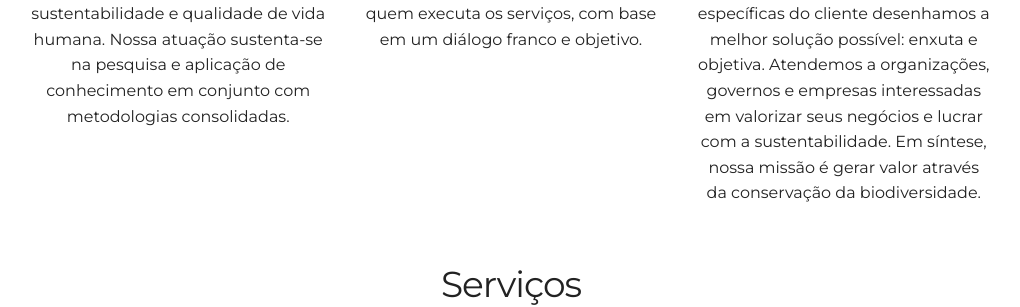
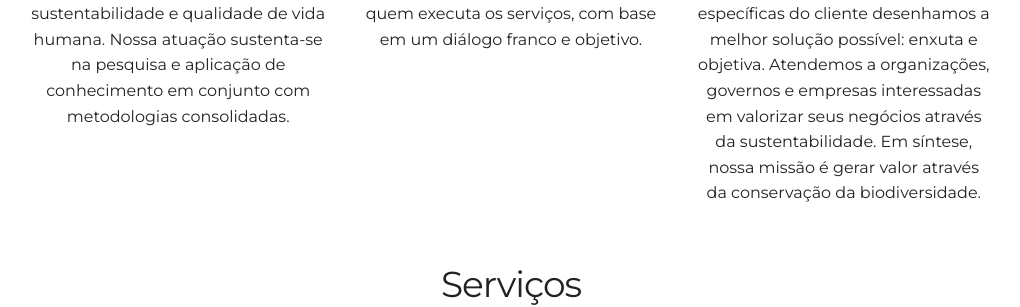
Before and after one commit to leroy1977/eQ1, a Jekyll site: the page built from index.html, in a window 1280 px wide and 900 px high, scrolled down 923 px. Shown: the part 281-588 px from the top of the window, without its empty margins (129-1149 px from the left). Built offline with Jekyll 4.4.1, drawn with Linux system fonts in a browser that asks for light colours; some of the changed text lies outside the part shown.

Commit message:
Update about.html

```diff
--- a/_includes/about.html
+++ b/_includes/about.html
@@ -29,7 +29,7 @@
       <!-- <i class="devicon-git-plain"></i>
       <i class="devicon-gulp-plain colored"></i>
       <i class="devicon-atom-original-wordmark"></i> -->
-      <p>Com ênfase nas necessidades específicas do cliente desenhamos a melhor solução possível: enxuta e objetiva. Atendemos a organizações, governos e empresas interessadas em valorizar seus negócios e lucrar com a sustentabilidade. Em síntese, nossa missão é gerar valor através da conservação da biodiversidade.</p>
+      <p>Com ênfase nas necessidades específicas do cliente desenhamos a melhor solução possível: enxuta e objetiva. Atendemos a organizações, governos e empresas interessadas em valorizar seus negócios através da sustentabilidade. Em síntese, nossa missão é gerar valor através da conservação da biodiversidade.</p>
     </div>
   </div>
 </div>
```
